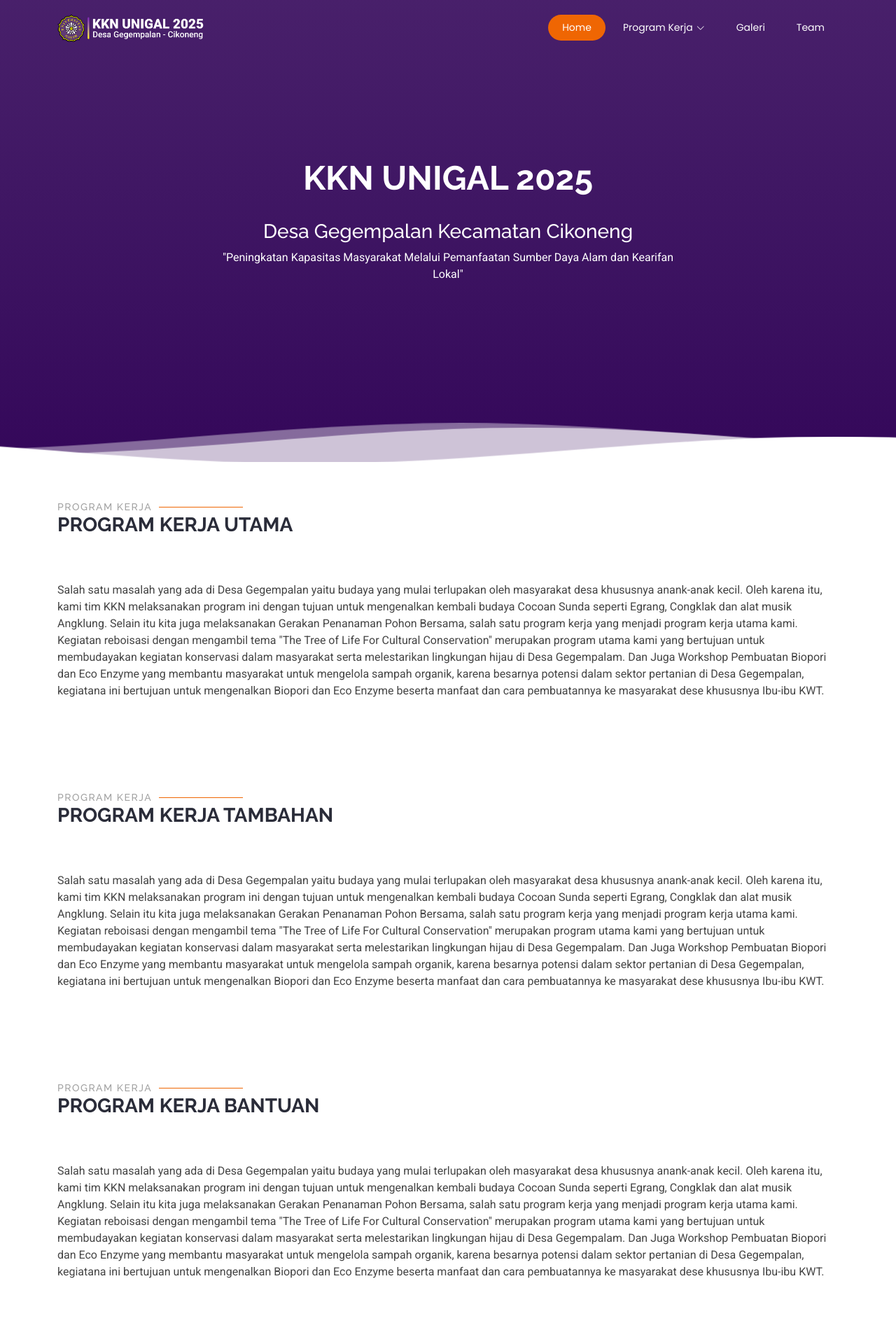
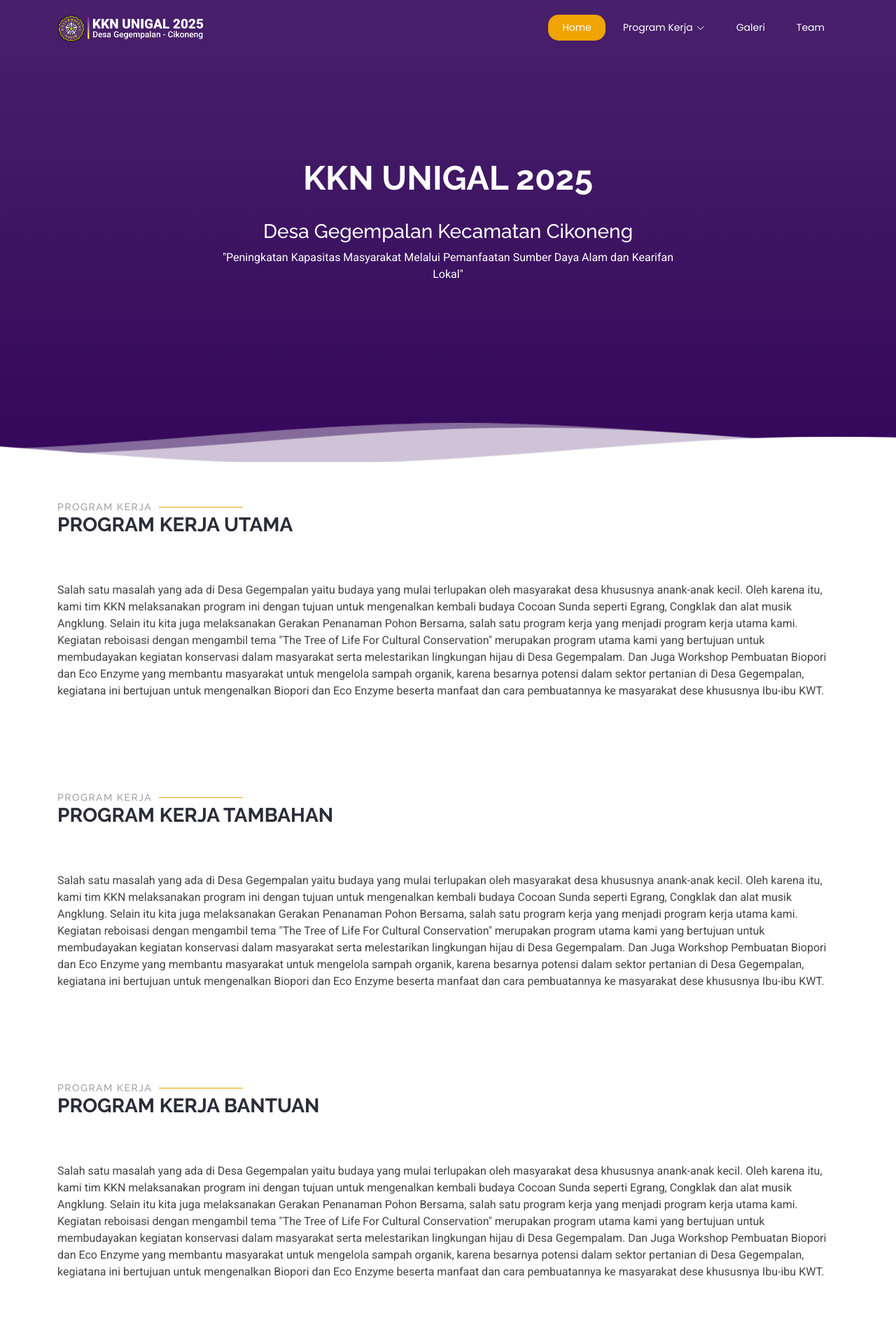
Before and after one commit to bayu-s-aziz/KKN, a PHP site: page /index.html in a window 1280 px wide. Shown: the top 1920 px of the page at 70% size. Run offline with PHP 8.4, Linux system fonts and the light colour scheme.

Commit message:
change tag

```diff
--- a/assets/css/main.css
+++ b/assets/css/main.css
@@ -22,7 +22,7 @@
   --background-color: #ffffff; /* Background color for the entire website, including individual sections */
   --default-color: #444444; /* Default color used for the majority of the text content across the entire website */
   --heading-color: #2a2c39; /* Color for headings, subheadings and title throughout the website */
-  --accent-color: #ef6603; /* Accent color that represents your brand on the website. It's used for buttons, links, and other elements that need to stand out */
+  --accent-color: #efa403; /* Accent color that represents your brand on the website. It's used for buttons, links, and other elements that need to stand out */
   --surface-color: #ffffff; /* The surface color is used as a background of boxed elements within sections, such as cards, icon boxes, or other elements that require a visual separation from the global background. */
   --contrast-color: #ffffff; /* Contrast color for text, ensuring readability against backgrounds of accent, heading, or default colors. */
 }
@@ -30,11 +30,11 @@
 /* Nav Menu Colors - The following color variables are used specifically for the navigation menu. They are separate from the global colors to allow for more customization options */
 :root {
   --nav-color: #ffffff;  /* The default color of the main navmenu links */
-  --nav-hover-color: #ef6603; /* Applied to main navmenu links when they are hovered over or active */
+  --nav-hover-color: #efa403; /* Applied to main navmenu links when they are hovered over or active */
   --nav-mobile-background-color: #ffffff; /* Used as the background color for mobile navigation menu */
   --nav-dropdown-background-color: #ffffff; /* Used as the background color for dropdown items that appear when hovering over primary navigation items */
   --nav-dropdown-color: #060606; /* Used for navigation links of the dropdown items in the navigation menu. */
-  --nav-dropdown-hover-color: #ef6603; /* Similar to --nav-hover-color, this color is applied to dropdown navigation links when they are hovered over. */
+  --nav-dropdown-hover-color: #efa403; /* Similar to --nav-hover-color, this color is applied to dropdown navigation links when they are hovered over. */
 }
 
 /* Color Presets - These classes override global colors when applied to any section or element, providing reuse of the sam color scheme. */
@@ -213,6 +213,7 @@ h6 {
     white-space: nowrap;
     transition: 0.3s;
     border-radius: 50px;
+
   }
 
   .navmenu a i,
@@ -227,6 +228,8 @@ h6 {
   .navmenu .active,
   .navmenu .active:focus {
     background-color: var(--nav-hover-color);
+    border-radius: 15px;
+
   }
 
   .navmenu .dropdown ul {
@@ -386,6 +389,7 @@ h6 {
   .navmenu .dropdown>.dropdown-active {
     display: block;
     background-color: rgba(33, 37, 41, 0.03);
+
   }
 
   .mobile-nav-active {
--- a/index.html
+++ b/index.html
@@ -43,14 +43,14 @@
 
       <nav id="navmenu" class="navmenu">
         <ul>
-          <li><a href="#hero" class="active">Home</a></li>
+          <li><a href="#home" class="active">Home</a></li>
 
 
           <li class="dropdown"><a href="#"><span>Program Kerja</span> <i class="bi bi-chevron-down toggle-dropdown"></i></a>
             <ul>
-              <li><a href="#Proker1">Program Kerja Utama</a></li>
-              <li><a href="#Proker2">Program Kerja Tambahan</a></li>
-              <li><a href="#Proker3">Program Kerja Bantuan</a></li>
+              <li><a href="#program-kerja-utama">Program Kerja Utama</a></li>
+              <li><a href="#program-kerja-tambahan">Program Kerja Tambahan</a></li>
+              <li><a href="#rogram-kerja-bantuan">Program Kerja Bantuan</a></li>
 
             </ul>
           <li><a href="#galeri">Galeri</a></li>
@@ -68,7 +68,7 @@
   <main class="main">
 
     <!-- Hero Section -->
-    <section id="hero" class="hero section dark-background">
+    <section id="home" class="hero section dark-background">
 
       <div id="hero-carousel" data-bs-interval="5000" class="container carousel carousel-fade" data-bs-ride="carousel">
 
@@ -127,7 +127,7 @@
     </section><!-- /Hero Section -->
 
     <!-- About Section -->
-    <section id="Proker1" class="proker1 section">
+    <section id="program-kerja-utama" class="proker1 section">
 
       <!-- Section Title -->
       <div class="container section-title" data-aos="fade-up">
@@ -156,7 +156,7 @@
 
     </section><!-- /About Section -->
 
-    <section id="Proker2" class="proker1 section">
+    <section id="program-kerja-tambahan" class="proker1 section">
 
       <!-- Section Title -->
       <div class="container section-title" data-aos="fade-up">
@@ -185,7 +185,7 @@
 
     </section><!-- /About Section -->
 
-    <section id="Proker3" class="proker1 section">
+    <section id="rogram-kerja-bantuan" class="proker1 section">
 
       <!-- Section Title -->
       <div class="container section-title" data-aos="fade-up">
```
